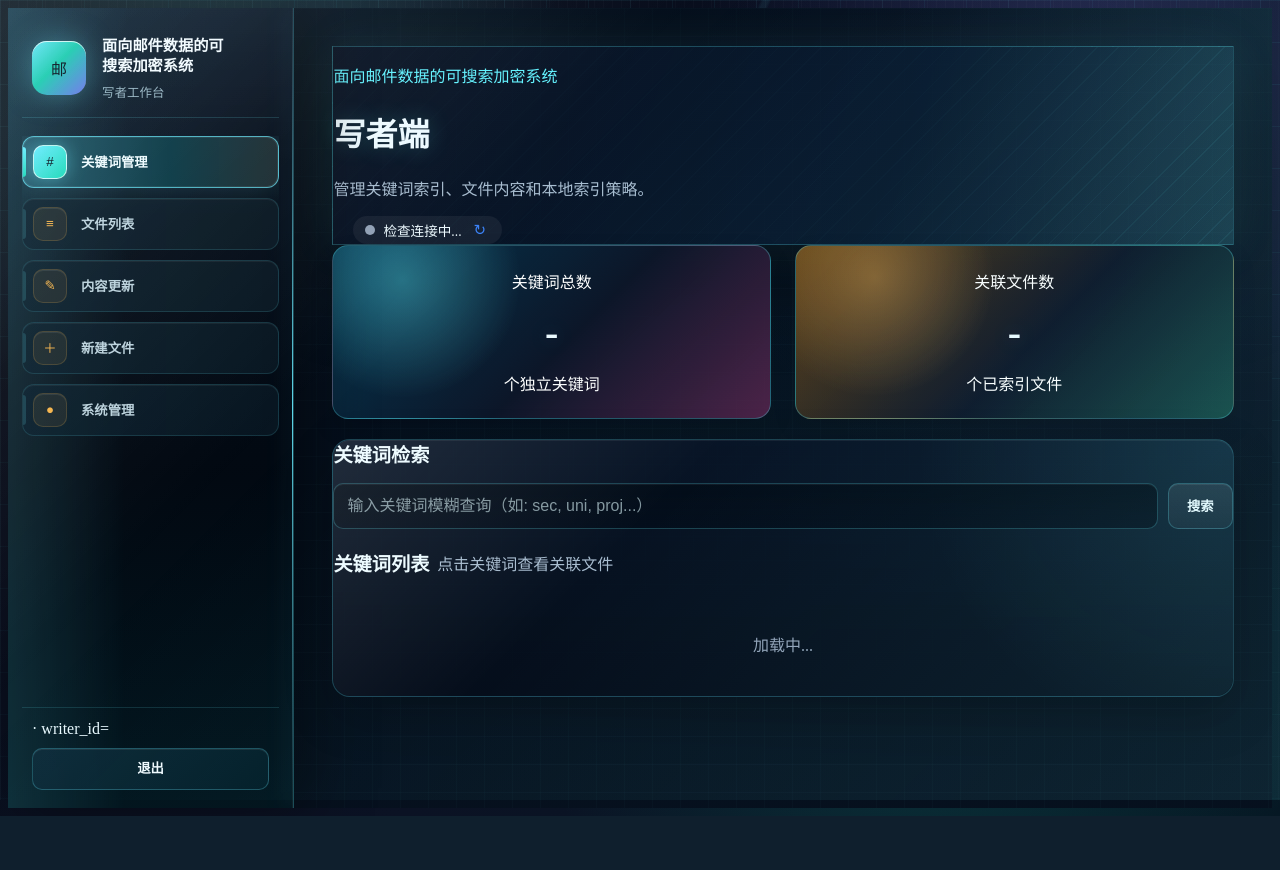
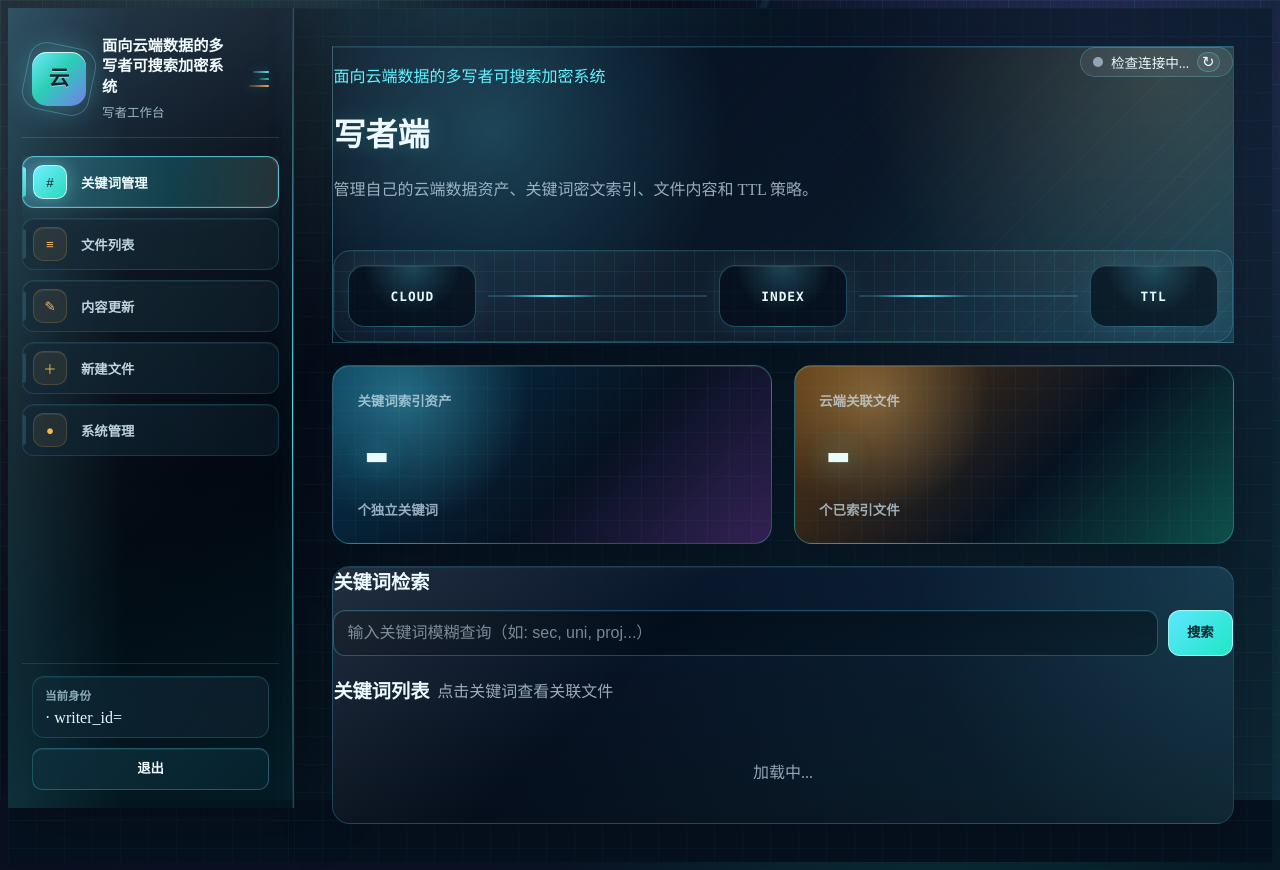
Before and after one commit to L-LH-LHP/Hermes-HSE, a Flask app: template web_api/templates/writer.html in a window 1280 px wide. Before the commit the page ends 816 px from the top, so only its background shows below. Run offline with Flask 3, Linux system fonts and the light colour scheme; the template is opened without the code that fills it, so the values that code supplies are empty.

Commit message:
Update writer.html

```diff
--- a/web_api/templates/writer.html
+++ b/web_api/templates/writer.html
@@ -3,7 +3,7 @@
 <head>
     <meta charset="UTF-8">
     <meta name="viewport" content="width=device-width, initial-scale=1.0">
-    <title>面向邮件数据的可搜索加密系统 - 写者管理端</title>
+    <title>面向云端数据的多写者可搜索加密系统 - 写者管理端</title>
     <link rel="stylesheet" href="{{ url_for('static', filename='style.css') }}">
     <style>
         .dashboard { display: grid; grid-template-columns: 1fr 1fr; gap: 20px; margin-bottom: 20px; }
@@ -75,14 +75,20 @@
     </style>
 <base target="_blank">
 </head>
-<body class="app-body">
+<body class="app-body writer-console">
     <div class="app-shell">
         <aside class="app-sidebar">
             <div class="brand-block">
-                <div class="brand-mark">邮</div>
+                <div class="brand-mark" aria-hidden="true">
+                    <span class="brand-cloud-core">云</span>
+                    <span class="brand-cloud-orbit"></span>
+                </div>
                 <div class="brand-copy">
-                    <strong>面向邮件数据的可搜索加密系统</strong>
+                    <strong>面向云端数据的多写者可搜索加密系统</strong>
                     <span>写者工作台</span>
+                </div>
+                <div class="brand-signal" aria-hidden="true">
+                    <span></span><span></span><span></span>
                 </div>
             </div>
 
@@ -105,28 +111,46 @@
             </nav>
 
             <div class="sidebar-footer">
-                <span class="user-pill">{{ user.username }} · writer_id={{ user.writer_id }}</span>
+                <div class="sidebar-user-card">
+                    <span class="sidebar-user-label">当前身份</span>
+                    <span class="user-pill">{{ user.username }} · writer_id={{ user.writer_id }}</span>
+                </div>
                 <button class="icon-text-btn" type="button" onclick="logout()">退出</button>
             </div>
         </aside>
 
         <main class="app-main">
-            <header class="workspace-header">
+            <header class="workspace-header writer-asset-header">
                 <div>
-                    <p class="eyebrow">面向邮件数据的可搜索加密系统</p>
+                    <p class="eyebrow">面向云端数据的多写者可搜索加密系统</p>
                     <h1>写者端</h1>
-                    <p class="subtitle">管理关键词索引、文件内容和本地索引策略。</p>
+                    <p class="subtitle">管理自己的云端数据资产、关键词密文索引、文件内容和 TTL 策略。</p>
                 </div>
                 <div class="connection-status" id="connection-status">
                     <span class="status-led unknown" id="status-led"></span>
                     <span id="status-text">检查连接中...</span>
                     <button class="refresh-status" onclick="checkCppConnection()" title="刷新连接状态">↻</button>
                 </div>
+                <div class="asset-flow-map" aria-hidden="true">
+                    <span class="asset-node node-cloud">Cloud</span>
+                    <span class="asset-link"></span>
+                    <span class="asset-node node-index">Index</span>
+                    <span class="asset-link"></span>
+                    <span class="asset-node node-ttl">TTL</span>
+                </div>
             </header>
 
-        <div class="dashboard">
-            <div class="stat-card"><div>关键词总数</div><div class="stat-number" id="total-keywords">-</div><div>个独立关键词</div></div>
-            <div class="stat-card" style="background: linear-gradient(135deg, #f093fb 0%, #f5576c 100%);"><div>关联文件数</div><div class="stat-number" id="total-files">-</div><div>个已索引文件</div></div>
+        <div class="dashboard writer-asset-dashboard">
+            <div class="stat-card asset-stat-keywords">
+                <div class="stat-label">关键词索引资产</div>
+                <div class="stat-number" id="total-keywords">-</div>
+                <div class="stat-note">个独立关键词</div>
+            </div>
+            <div class="stat-card asset-stat-files" style="background: linear-gradient(135deg, #f093fb 0%, #f5576c 100%);">
+                <div class="stat-label">云端关联文件</div>
+                <div class="stat-number" id="total-files">-</div>
+                <div class="stat-note">个已索引文件</div>
+            </div>
         </div>
 
 
```
